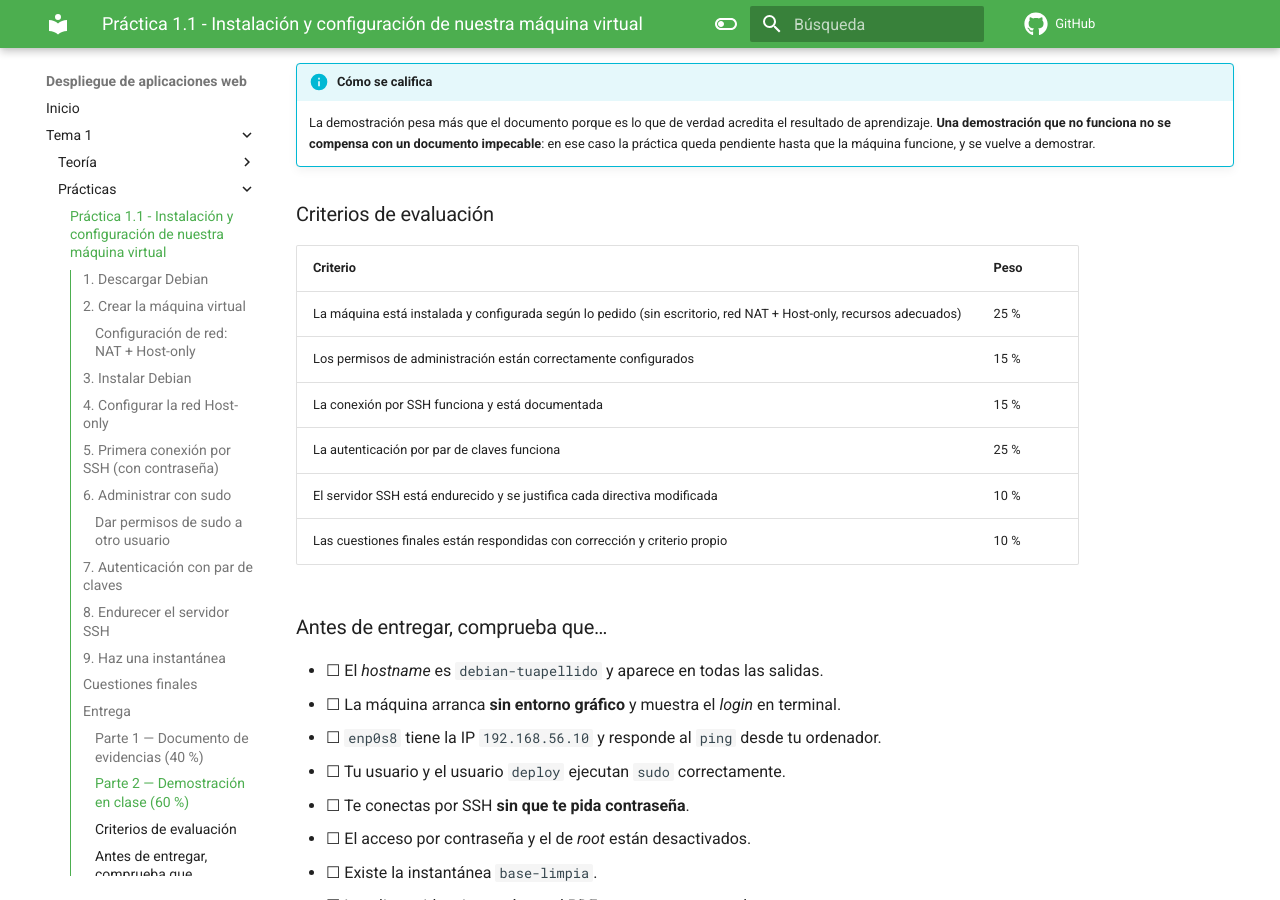
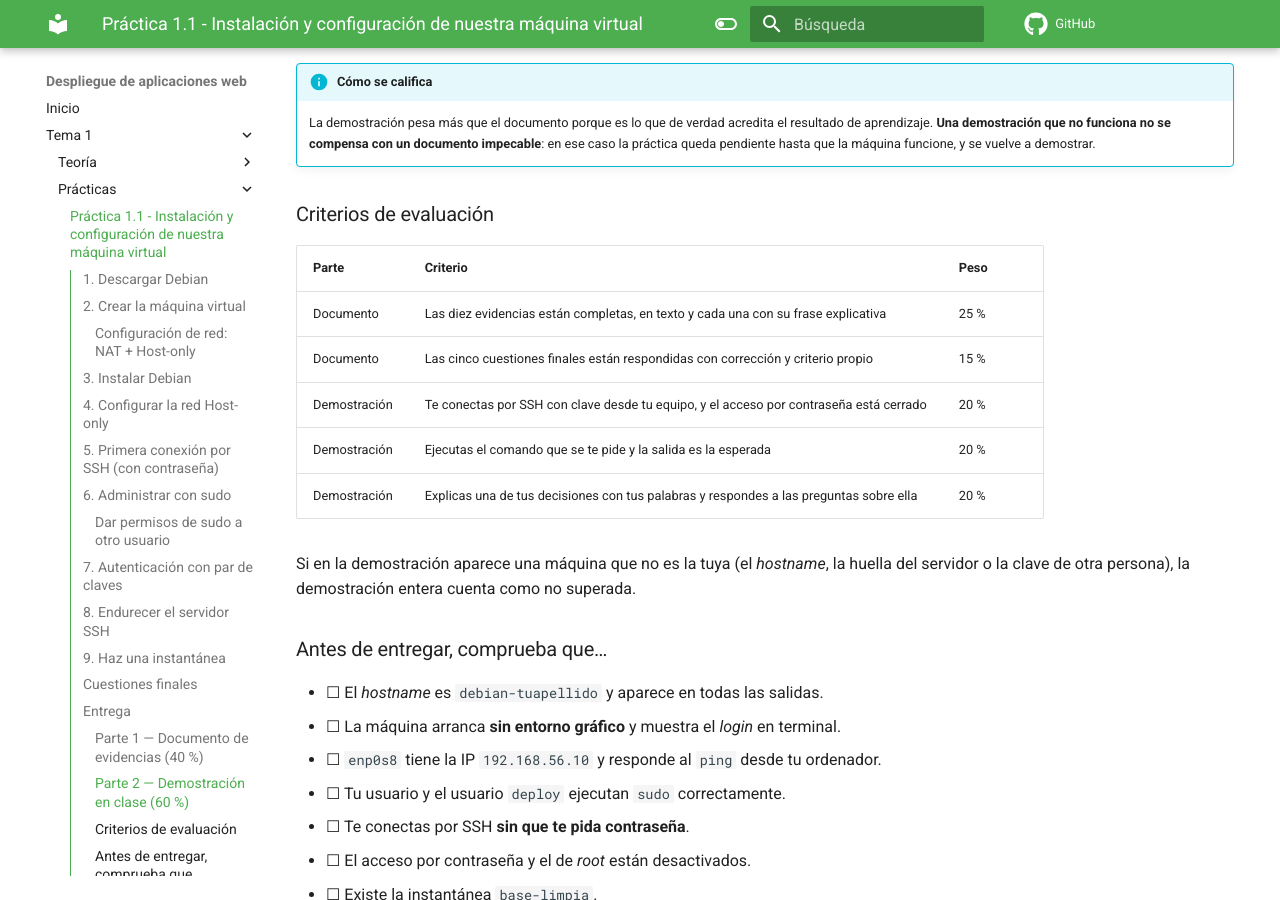
Before and after one commit to DustinRandel/despliegue-aplicaciones-web, an MkDocs documentation site: the page built from docs/T1-practica-maquina-virtual.md, in a window 1280 px wide and 900 px high, scrolled down 27433 px. Built offline with MkDocs 1.6.1 and Material for MkDocs 9.7.7, drawn with Linux system fonts in a browser that asks for light colours; comment, search, counter and statistics services are not loaded.

Commit message:
Ajustar criterios de evaluación de la práctica 1.1 al reparto 40/60
Los criterios se agrupan en documento (25 + 15) y demostración (20 + 20 + 20),
y una máquina ajena en la demostración la invalida entera.

Co-Authored-By: Claude Opus 5.5 <noreply@anthropic.com>
Claude-Session: https://claude.ai/code/session_01XxkUfkv2kc851eqZFLS9ei

```diff
--- a/docs/T1-practica-maquina-virtual.md
+++ b/docs/T1-practica-maquina-virtual.md
@@ -662,14 +662,15 @@ Esta parte no se puede preparar de memoria ni copiar: o la máquina funciona, o
 
 ### Criterios de evaluación
 
-| Criterio | Peso |
-|---|---|
-| La máquina está instalada y configurada según lo pedido (sin escritorio, red NAT + Host-only, recursos adecuados) | 25 % |
-| Los permisos de administración están correctamente configurados | 15 % |
-| La conexión por SSH funciona y está documentada | 15 % |
-| La autenticación por par de claves funciona | 25 % |
-| El servidor SSH está endurecido y se justifica cada directiva modificada | 10 % |
-| Las cuestiones finales están respondidas con corrección y criterio propio | 10 % |
+| Parte | Criterio | Peso |
+|---|---|---|
+| Documento | Las diez evidencias están completas, en texto y cada una con su frase explicativa | 25 % |
+| Documento | Las cinco cuestiones finales están respondidas con corrección y criterio propio | 15 % |
+| Demostración | Te conectas por SSH con clave desde tu equipo, y el acceso por contraseña está cerrado | 20 % |
+| Demostración | Ejecutas el comando que se te pide y la salida es la esperada | 20 % |
+| Demostración | Explicas una de tus decisiones con tus palabras y respondes a las preguntas sobre ella | 20 % |
+
+Si en la demostración aparece una máquina que no es la tuya (el *hostname*, la huella del servidor o la clave de otra persona), la demostración entera cuenta como no superada.
 
 ### Antes de entregar, comprueba que…
 
```
